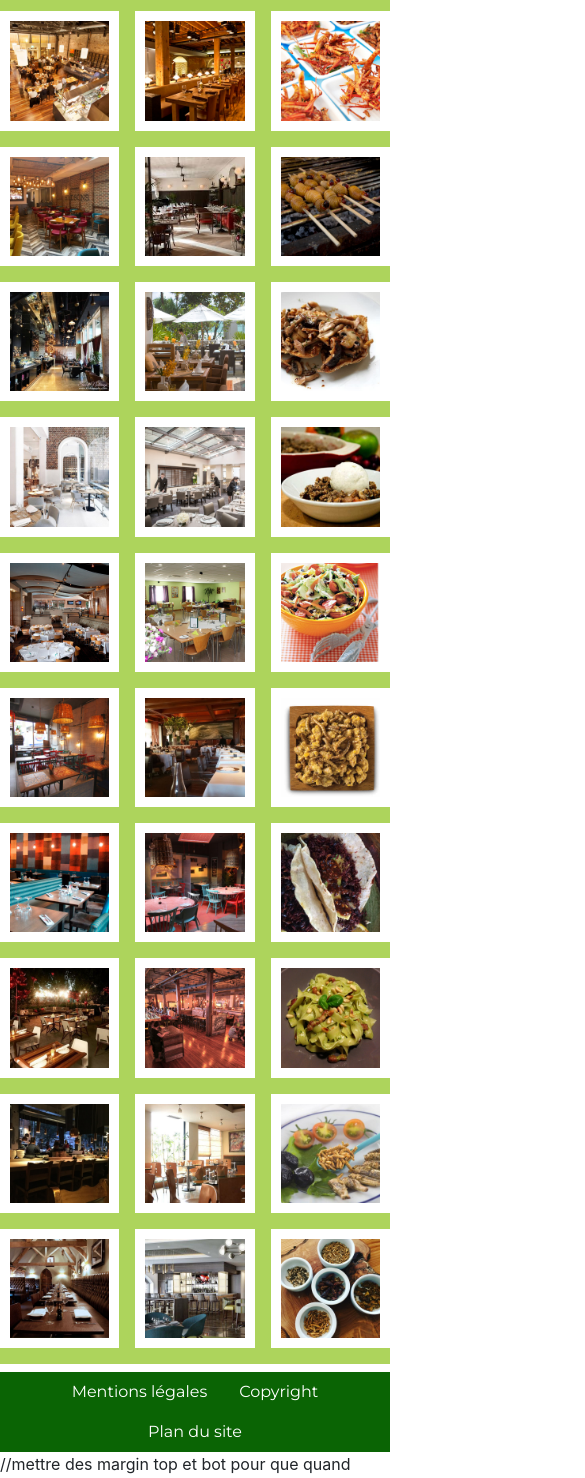
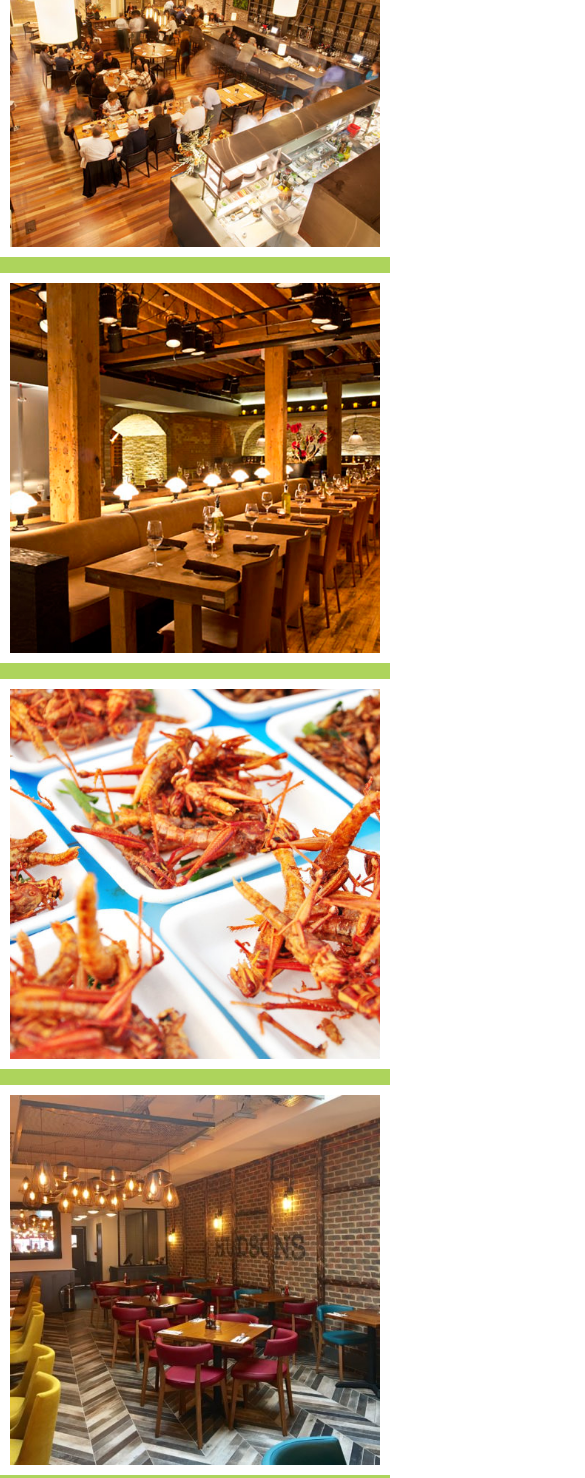
Before and after one commit to laurentconroux/projetwcs1, a plain HTML site: page gallerie.html in a window 390 px wide. Shown: the part 373-1851 px from the top of the page, 585 px wide, since content can reach past the window. Drawn offline with nearby package versions, Linux system fonts and the light colour scheme.

Commit message:
modif des fichiers gallerie html et css

```diff
--- a/css/gallerie.css
+++ b/css/gallerie.css
@@ -26,7 +26,6 @@ h1 {
 /* Create three equal columns that floats next to each other */
 .column {
     float: left;
-    width: 33.33%;
     display: none; /* Hide columns by default */
 }
 
--- a/gallerie.html
+++ b/gallerie.html
@@ -53,7 +53,7 @@
 
 <section class= bgclr-02>
     <h2>Gallerie</h2>
-        <div id="myBtnContainer">
+        <div id="myBtnContainer" class="d-inline-flex justify-content-between">
             <button class="btn active" onclick="filterSelection('all')"> Tous nos restaurants</button>
             <button class="btn" onclick="filterSelection('Lyon')"> Lyon</button>
             <button class="btn" onclick="filterSelection('Reims')"> Reims</button>
@@ -65,187 +65,188 @@
             <button class="btn" onclick="filterSelection('Biarritz')"> Biarritz</button>
             <button class="btn" onclick="filterSelection('Bordeaux')"> Bordeaux</button>
             <button class="btn" onclick="filterSelection('Lille')"> Lille</button>
-        </div>
+                </div>
+
 
 
 <div class="row">
-  <div class="column Lyon">
+  <div class="column Lyon col-12 col-md-6 col-lg-4">
     <div class="content">
       <img src="images/intt1.jpg" alt="Lyon1" style="width:100%">
 
     </div>
   </div>
-  <div class="column Lyon">
+  <div class="column Lyon col-12 col-md-6 col-lg-4">
     <div class="content">
       <img src="images/intt1b.jpg" alt="Lyon2" style="width:100%">
 
     </div>
   </div>
-  <div class="column Lyon">
+  <div class="column Lyon col-12 col-md-6 col-lg-4">
     <div class="content">
       <img src="images/foodd1.jpg" alt="Lyon3" style="width:100%">
 
     </div>
   </div>
 
-  <div class="column Reims">
+  <div class="column Reims col-12 col-md-6 col-lg-4">
     <div class="content">
       <img src="images/intt2.jpg" alt="Reims1" style="width:100%">
 
     </div>
   </div>
-  <div class="column Reims">
+  <div class="column Reims col-12 col-md-6 col-lg-4">
     <div class="content">
       <img src="images/intt2b.jpeg" alt="Reims2" style="width:100%">
 
     </div>
   </div>
-  <div class="column Reims">
+  <div class="column Reims col-12 col-md-6 col-lg-4">
     <div class="content">
       <img src="images/foodd2.jpg" alt="Reims3" style="width:100%">
 
     </div>
   </div>
 
-  <div class="column Paris">
+  <div class="column Paris col-12 col-md-6 col-lg-4">
     <div class="content">
       <img src="images/intt3.jpg" alt="Paris1" style="width:100%">
 
     </div>
   </div>
-  <div class="column Paris">
+  <div class="column Paris col-12 col-md-6 col-lg-4">
     <div class="content">
       <img src="images/intt3b.jpg" alt="Paris2" style="width:100%">
 
     </div>
   </div>
-  <div class="column Paris">
+  <div class="column Paris col-12 col-md-6 col-lg-4">
     <div class="content">
       <img src="images/foodd3.jpg" alt="Paris3" style="width:100%">
 
     </div>
   </div>
-    <div class="column Laloupe">
+    <div class="column Laloupe col-12 col-md-6 col-lg-4">
     <div class="content">
       <img src="images/intt4.jpg" alt="Laloupe1" style="width:100%">
 
     </div>
   </div>
-    <div class="column Laloupe">
+    <div class="column Laloupe col-12 col-md-6 col-lg-4">
     <div class="content">
       <img src="images/intt4b.jpg" alt="Laloupe2" style="width:100%">
 
     </div>
   </div>
-    <div class="column Laloupe">
+    <div class="column Laloupe col-12 col-md-6 col-lg-4">
     <div class="content">
       <img src="images/foodd4.jpeg" alt="Laloupe3" style="width:100%">
 
     </div>
   </div>
-    <div class="column Strasbourg">
+    <div class="column Strasbourg col-12 col-md-6 col-lg-4">
     <div class="content">
       <img src="images/intt5.jpg" alt="Strasbourg1" style="width:100%">
 
     </div>
   </div>
-    <div class="column Strasbourg">
+    <div class="column Strasbourg col-12 col-md-6 col-lg-4">
     <div class="content">
       <img src="images/intt5b.jpg" alt="Strasbourg2" style="width:100%">
 
     </div>
   </div>
-    <div class="column Strasbourg">
+    <div class="column Strasbourg col-12 col-md-6 col-lg-4">
     <div class="content">
       <img src="images/foodd5.jpg" alt="Strasbourg3" style="width:100%">
 
     </div>
   </div>
-    <div class="column Orléans">
+    <div class="column Orléans col-12 col-md-6 col-lg-4">
     <div class="content">
       <img src="images/intt6.jpg" alt="Orleans1" style="width:100%">
 
     </div>
   </div>
-    <div class="column Orléans">
+    <div class="column Orléans col-12 col-md-6 col-lg-4">
     <div class="content">
       <img src="images/intt6b.jpg" alt="Orleans2" style="width:100%">
 
     </div>
   </div>
-    <div class="column Orléans">
+    <div class="column Orléans col-12 col-md-6 col-lg-4">
     <div class="content">
       <img src="images/foodd6.jpg" alt="Orleans3" style="width:100%">
 
     </div>
   </div>
-    <div class="column Toulouse">
+    <div class="column Toulouse col-12 col-md-6 col-lg-4">
     <div class="content">
       <img src="images/intt7.jpg" alt="Toulouse1" style="width:100%">
 
     </div>
   </div>
-    <div class="column Toulouse">
+    <div class="column Toulouse col-12 col-md-6 col-lg-4">
     <div class="content">
       <img src="images/intt7b.jpeg" alt="Toulouse2" style="width:100%">
 
     </div>
   </div>
-    <div class="column Toulouse">
+    <div class="column Toulouse col-12 col-md-6 col-lg-4">
     <div class="content">
       <img src="images/foodd7.jpg" alt="Toulouse3" style="width:100%">
 
     </div>
   </div>
-    <div class="column Biarritz">
+    <div class="column Biarritz col-12 col-md-6 col-lg-4">
     <div class="content">
       <img src="images/intt8.jpeg" alt="Biarritz1" style="width:100%">
 
     </div>
   </div>
-    <div class="column Biarritz">
+    <div class="column Biarritz col-12 col-md-6 col-lg-4">
     <div class="content">
       <img src="images/intt8b.jpg" alt="Biarritz2" style="width:100%">
 
     </div>
   </div>
-    <div class="column Biarritz">
+    <div class="column Biarritz col-12 col-md-6 col-lg-4">
     <div class="content">
       <img src="images/foodd8.jpg" alt="Biarritz3" style="width:100%">
 
     </div>
   </div>
-    <div class="column Bordeaux">
+    <div class="column Bordeaux col-12 col-md-6 col-lg-4">
     <div class="content">
       <img src="images/intt9.jpg" alt="Bordeaux1" style="width:100%">
 
     </div>
   </div>
-    <div class="column Bordeaux">
+    <div class="column Bordeaux col-12 col-md-6 col-lg-4">
     <div class="content">
       <img src="images/intt9b.jpg" alt="Bordeaux2" style="width:100%">
 
     </div>
   </div>
-    <div class="column Bordeaux">
+    <div class="column Bordeaux col-12 col-md-6 col-lg-4">
     <div class="content">
       <img src="images/foodd9.jpg" alt="Bordeaux3" style="width:100%">
 
     </div>
   </div>
-    <div class="column Lille">
+    <div class="column Lille col-12 col-md-6 col-lg-4">
     <div class="content">
       <img src="images/intt10.jpg" alt="Lille1" style="width:100%">
 
     </div>
   </div>
-    <div class="column Lille">
+    <div class="column Lille col-12 col-md-6 col-lg-4">
     <div class="content">
       <img src="images/intt10b.jpg" alt="Lille2" style="width:100%">
 
     </div>
   </div>
-    <div class="column Lille">
+    <div class="column Lille col-12 col-md-6 col-lg-4">
     <div class="content">
       <img src="images/foodd10.jpg" alt="Lille3" style="width:100%">
 
```
